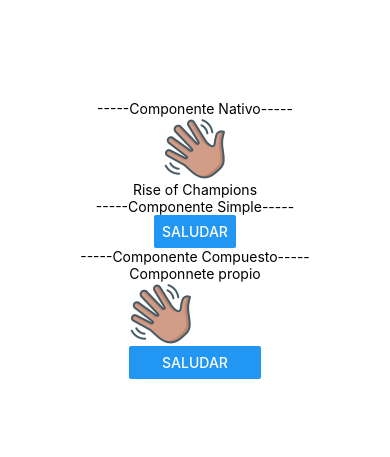
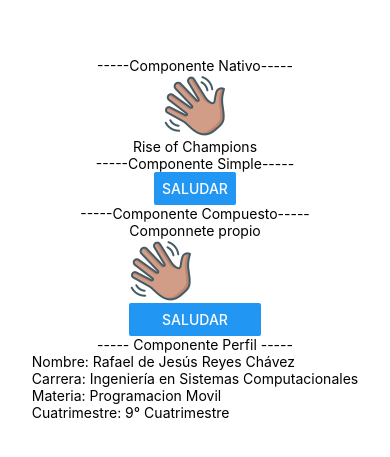
Before and after one commit to Rafael-Reyes-73/ProgMovil206, a React Native app in the folder Practica5/mi-app2/: screen / in a window 390 px wide. Shown: the part 183-640 px from the top of the page. Built offline with nearby package versions, Linux system fonts and the light colour scheme.

Commit message:
Practica Completa
Se realizo la creacion de un componente que trajera nuestros datos solicitados por el maestro.

```diff
--- a/Practica5/mi-app2/App.js
+++ b/Practica5/mi-app2/App.js
@@ -3,7 +3,7 @@ import { StatusBar } from 'expo-status-bar';
 import { StyleSheet, Text, View, Image } from 'react-native';
 import {Saludo} from './components/Saludo';
 import { Saludo2 } from './components/Saludo2';
-
+import { Perfil } from './components/Perfil';
 
 //Zona2: Main Hogar de los componenetes
 export default function App() {
@@ -16,6 +16,8 @@ export default function App() {
       <Saludo></Saludo>
       <Text>-----Componente Compuesto-----</Text>
       <Saludo2></Saludo2>
+      <Text>----- Componente Perfil -----</Text>
+      <Perfil />
       <StatusBar style="auto" />
     </View>
   );
--- /dev/null
+++ b/Practica5/mi-app2/components/Perfil.js
@@ -0,0 +1,12 @@
+import { View, Text } from 'react-native';
+
+export const Perfil = () => {
+    return (
+        <View>
+            <Text>Nombre: Rafael de Jesús Reyes Chávez</Text>
+            <Text>Carrera: Ingeniería en Sistemas Computacionales</Text>
+            <Text>Materia: Programacion Movil</Text>
+            <Text>Cuatrimestre: 9° Cuatrimestre</Text>
+        </View>
+    );
+}
```
